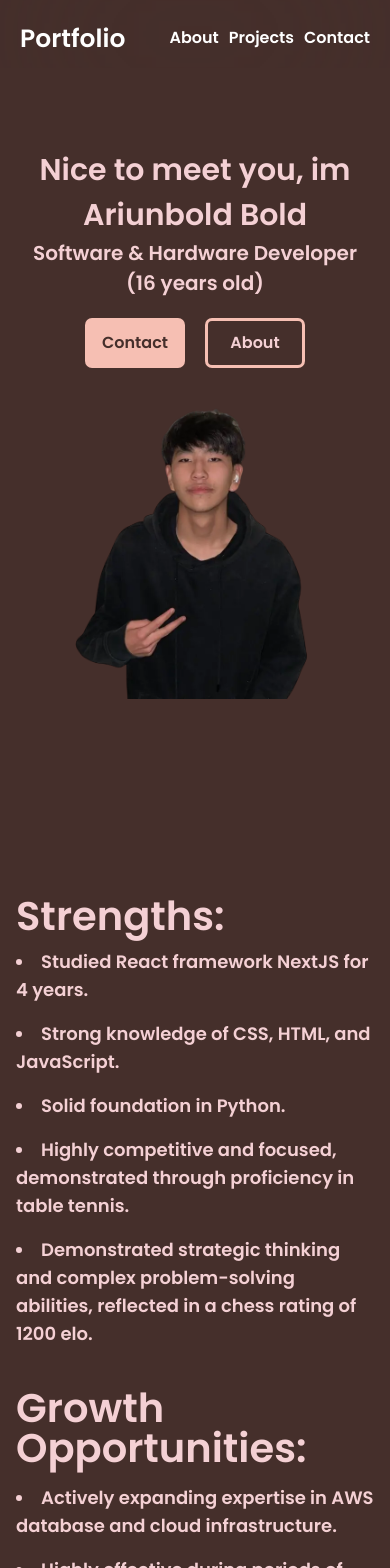
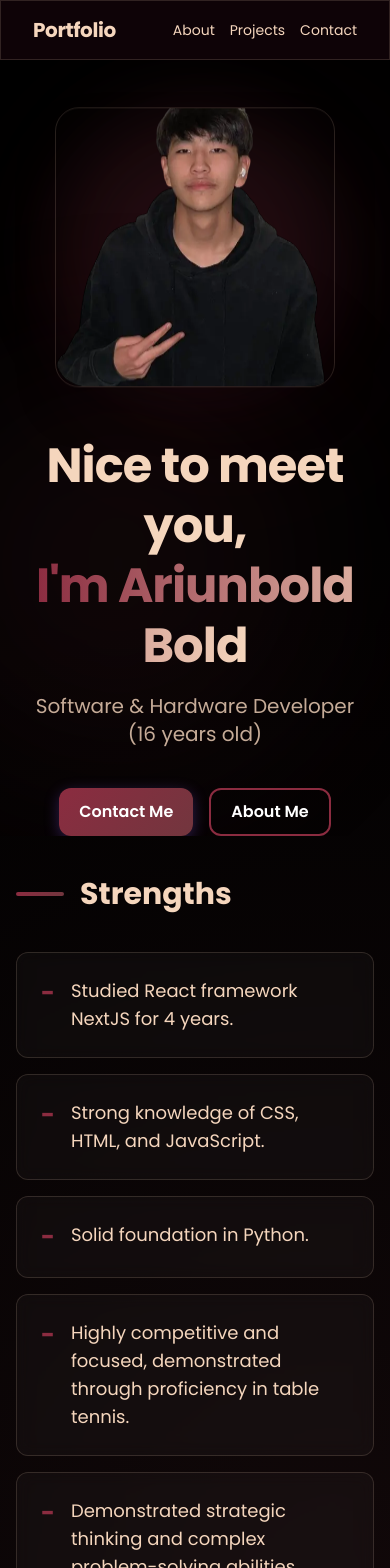
Before and after one commit to simp6969/portfolio, a Next.js app: page / in a window 390 px wide. Shown: the top 1568 px of the page. Built offline with nearby package versions, Linux system fonts and the light colour scheme.

Commit message:
integrate gemini 3 pro(high) improved effiecincy

```diff
--- a/app/globals.css
+++ b/app/globals.css
@@ -3,11 +3,14 @@
 @tailwind utilities;
 
 :root {
-  --primary-bg-color: #452f2b;
-  --primary-text: #f4d0d4;
-  --primary-accent-color: #f6bfb3;
-  --secondary-color: #b77e6d;
+  --primary-bg-color: #000000;
+  --primary-text: #F5D6BD;
+  --primary-accent-color: #8B2C40;
+  --secondary-color: #72363E;
+  --surface-color: rgba(114, 54, 62, 0.1);
+  --glass-border: rgba(245, 214, 189, 0.15);
 }
+
 html {
   scroll-behavior: smooth;
 }
@@ -19,30 +22,118 @@ body {
   scroll-behavior: smooth;
   color: var(--primary-text);
   background-color: var(--primary-bg-color);
+  background-image:
+    radial-gradient(circle at 15% 50%, rgba(139, 44, 64, 0.15), transparent 30%),
+    radial-gradient(circle at 85% 30%, rgba(114, 54, 62, 0.15), transparent 30%);
 }
 
-.main_img1 {
-  /* height: 585px;
-  width: 340px; */
-  background-size: cover;
-  background-position: center;
-  background-repeat: no-repeat;
-  background-image: url(../public/profile.webp);
+/* Custom Scrollbar */
+body::-webkit-scrollbar {
+  width: 8px;
 }
 
-body::-webkit-scrollbar {
-  display: none;
+body::-webkit-scrollbar-track {
+  background: var(--primary-bg-color);
 }
+
+body::-webkit-scrollbar-thumb {
+  background: var(--primary-accent-color);
+  border-radius: 4px;
+}
+
+body::-webkit-scrollbar-thumb:hover {
+  background: var(--secondary-color);
+}
+
+/* Typography */
+h1, h2, h3, h4, h5, h6 {
+  color: var(--primary-text);
+}
+
 h1 {
-  font-size: 40px;
+  font-size: 32px;
   font-weight: 700;
+  letter-spacing: -0.02em;
 }
+
+/* Utilities */
+.glass-panel {
+  background: rgba(20, 5, 10, 0.7);
+  backdrop-filter: blur(12px);
+  -webkit-backdrop-filter: blur(12px);
+  border: 1px solid var(--glass-border);
+}
+
+.glass-card {
+  background: rgba(255, 255, 255, 0.03);
+  backdrop-filter: blur(8px);
+  -webkit-backdrop-filter: blur(8px);
+  border: 1px solid var(--glass-border);
+  transition: all 0.3s ease;
+}
+
+.glass-card:hover {
+  background: rgba(139, 44, 64, 0.1);
+  border-color: var(--primary-accent-color);
+  transform: translateY(-2px);
+  box-shadow: 0 10px 30px -10px rgba(139, 44, 64, 0.2);
+}
+
+.text-gradient {
+  background: linear-gradient(to right, #F5D6BD, #eec0c6);
+  -webkit-background-clip: text;
+  -webkit-text-fill-color: transparent;
+}
+
+.text-gradient-accent {
+  background: linear-gradient(to right, var(--primary-accent-color), #F5D6BD);
+  -webkit-background-clip: text;
+  -webkit-text-fill-color: transparent;
+}
+
+/* Button Styles */
 .defaultButton {
-  padding: 12px;
-  border-radius: 7px;
-  font-size: 20px;
-  width: 120px;
-  transition-duration: 300ms;
+  padding: 12px 24px;
+  border-radius: 12px;
+  font-size: 18px;
+  font-weight: 600;
+  transition: all 0.3s ease;
+  position: relative;
+  overflow: hidden;
+}
+
+.btn-primary {
+  background: linear-gradient(135deg, var(--primary-accent-color), var(--secondary-color));
+  color: white;
+  box-shadow: 0 4px 15px rgba(139, 92, 246, 0.3);
+}
+
+.btn-primary:hover {
+  transform: translateY(-2px);
+  box-shadow: 0 8px 25px rgba(139, 92, 246, 0.5);
+}
+
+.btn-outline {
+  background: transparent;
+  border: 2px solid var(--primary-accent-color);
+  color: white;
+}
+
+.btn-outline:hover {
+  background: rgba(139, 92, 246, 0.1);
+  border-color: var(--secondary-color);
+  transform: translateY(-2px);
+}
+
+/* Animations */
+@keyframes float {
+  0% { transform: translateY(0px); }
+  50% { transform: translateY(-10px); }
+  100% { transform: translateY(0px); }
+}
+
+.animate-float {
+  animation: float 6s ease-in-out infinite;
 }
 
 .para {
@@ -55,29 +146,16 @@ h1 {
 
 @keyframes para {
   0% {
-    transform: translateX(-500px);
+    transform: translateX(-50px);
     opacity: 0;
   }
-
-  100% {
-    opacity: 1;
-    transform: translateX(0);
-  }
-}
-@keyframes image {
-  0% {
-    opacity: 0;
-    transform: translateX(500px);
-  }
-
   100% {
     opacity: 1;
     transform: translateX(0);
   }
 }
 
-/* new css */
-
+/* Intro Page Specifics */
 .introPage {
   display: flex !important;
   justify-items: center;
@@ -86,110 +164,49 @@ h1 {
   background-size: cover;
 }
 
-h1 {
-  font-size: 50px;
-  font-weight: 700;
-}
-
 @media only screen and (max-width: 1300px) {
   .introPage {
     flex-direction: column-reverse;
     gap: 0;
   }
-  .justify {
-    height: 50%;
-  }
 }
 
-.swiper-wrapper {
-  transition-duration: 700ms !important;
-}
-
-#move {
-  height: 250px;
-  border-radius: 50%;
-  opacity: 0.2;
-  aspect-ratio: 1;
-  left: 50%;
-  top: 50%;
-  transform: translate(-50%, -50%);
-  position: fixed;
-  z-index: 1;
-  /* Add a gentle, continuous animation */
-  animation: gentlePulse 5s infinite alternate ease-in-out;
-}
-
-@keyframes gentlePulse {
-  0% {
-    transform: translate(-50%, -50%);
-  }
-  100% {
-    transform: translate(-50%, -50%);
-  }
-}
-
+/* Star Animation */
 .star {
   display: block;
   position: absolute;
   border-radius: 100%;
+  background: white;
+  box-shadow: 0 0 10px 2px rgba(255, 255, 255, 0.4);
   animation-timing-function: linear;
   animation-iteration-count: infinite;
-  z-index: 20;
+  z-index: 0;
 }
 
+/* Page Specifics */
 .page2 {
-  height: 70vh;
+  min-height: 70vh;
   width: 100vw;
   display: flex;
   justify-content: center;
   align-items: center;
-}
-.benefits {
-  display: flex;
-  flex-direction: column;
-  gap: 10px;
-  width: 50%;
-  border-right-style: solid;
-}
-p {
-  font-size: 20px;
-}
-.disadvantage {
-  display: flex;
-  flex-direction: column;
-  gap: 10px;
-}
-
-.font_title {
-  display: inline-block;
-  font-size: 40px;
+  padding: 4rem 0;
 }
 
 .section-heading {
   font-size: 2.5rem;
   font-weight: 700;
+  margin-bottom: 1.5rem;
 }
 
 .page3 {
   display: flex;
-  height: 100vh;
+  min-height: 100vh;
   width: 100vw;
   justify-content: center;
   align-items: center;
-  background-position: center;
-  background-repeat: no-repeat;
-  background-size: cover;
   gap: 20px;
-}
-
-svg {
-  transition: all 700ms;
-}
-svg:hover {
-  cursor: pointer;
-}
-.window-animation {
-  transition: transform 0.7s ease, opacity 0.7s ease, scale 0.7s ease;
+  padding: 4rem 0;
 }
 
 .about-me-list-item {
@@ -201,59 +218,16 @@ svg:hover {
   opacity: 1;
 }
 
-.copyable-text {
-  cursor: pointer;
-  transition: color 0.2s ease-in-out;
+/* Header */
+.headerContent {
+  transition: all 0.3s ease;
+  width: 100%;
+  padding: 1rem 2rem;
 }
 
-.copyable-text:hover {
-  text-decoration: underline;
-}
-
-.copied-feedback {
-  color: green !important;
-  font-weight: bold;
-  text-decoration: none !important;
-}
-
-@media only screen and (max-width: 690px) {
-  .paragraph {
-    transform: translateX(0) !important;
-  }
-  .main_img1 {
-    transform: translateX(0) !important;
-  }
-}
-
-.headerContent {
-  transition-duration: 300ms;
-  width: 100%;
-  padding: 20px;
-  /* position: absolute; */
-  backdrop-filter: blur(20px);
-}
-
-.header {
-  backdrop-filter: blur(100px);
-}
-
-/* .header:hover {
-  .headerContent {
-    transform: translateY(-100px);
-  }
-} */
-
-.page4 {
-  height: 70vh;
-}
-
-textarea:focus,
-input:focus {
-  outline: var(--secondaryColor);
-}
-
+/* Project Display */
 .projectDisplay:hover {
-  scale: 1.15;
+  scale: 1.05;
 }
 
 @keyframes fadeInScale {
@@ -271,23 +245,18 @@ input:focus {
   animation: fadeInScale 0.6s ease-out forwards;
 }
 
+/* Responsive */
 @media only screen and (max-width: 768px) {
   .font_title {
     font-size: 30px;
   }
 
   .defaultButton {
-    padding: 10px;
+    padding: 10px 20px;
     font-size: 16px;
-    width: 100px;
   }
 
-  .main_img1 {
-    height: 400px !important;
-    width: 300px !important;
-  }
-
-  .page2 {
+  .page2, .page3, #page4 {
     height: auto;
     padding: 40px 0;
   }
@@ -295,13 +264,4 @@ input:focus {
   .info-container {
     flex-direction: column;
   }
-
-  .page3 {
-    height: auto;
-    padding: 40px 0;
-  }
-
-  #page4 {
-    padding: 40px 0;
-  }
 }
--- a/app/layout.js
+++ b/app/layout.js
@@ -1,23 +1,27 @@
 import { Poppins } from "next/font/google";
+import "./globals.css";
 import { Analytics } from "@vercel/analytics/react";
-import "./globals.css";
+import MouseFollower from "../components/MouseFollower";
 
 const poppins = Poppins({
   variable: "--font-Poppins",
   subsets: ["latin"],
-  weight: ["600"],
+  weight: ["400", "500", "600", "700", "800", "900"],
 });
 
 export const metadata = {
-  title: "portfolio",
-  description: "Ariunbold's personal portfolio",
+  title: "Ariunbold Portfolio",
+  description: "Ariunbold's Portfolio",
 };
 
 export default function RootLayout({ children }) {
   return (
     <html lang="en">
-      <Analytics />
-      <body className={`${poppins.variable} antialiased`}>{children}</body>
+      <body className={`${poppins.variable} antialiased`}>
+        <MouseFollower />
+        {children}
+        <Analytics />
+      </body>
     </html>
   );
 }
--- a/components/AboutMe.jsx
+++ b/components/AboutMe.jsx
@@ -47,33 +47,49 @@ export function AboutMePage() {
   }, []);
 
   return (
-    <div id="page2" className="page2 flex justify-center items-center w-[full]">
-      <div className="flex flex-col gap-5 items-center w-full px-4 md:px-8">
-        <div className="info-container flex flex-col md:flex-row gap-8 p-4 md:p-8 lg:p-12 w-[100vw] max-w-5xl">
-          <section className="flex flex-col gap-2 border-r-0 md:border-r-2 border-[var(--primary-accent-color)] md:pr-8 sm-[770px]:w-[100%] w-[100%]">
-            <h2 className="section-heading text-2xl md:text-3xl">Strengths:</h2>
-            <ul ref={strengthsListRef} className="list-disc list-inside">
+    <div id="page2" className="page2 relative">
+      <div className="flex flex-col gap-12 items-center w-full px-4 md:px-8 max-w-7xl mx-auto z-10">
+        <div className="grid md:grid-cols-2 gap-12 w-full">
+
+          {/* Strengths Section */}
+          <section className="flex flex-col gap-6">
+            <div className="flex items-center gap-4 mb-4">
+              <div className="h-1 w-12 bg-gradient-to-r from-[#8B2C40] to-[#72363E] rounded-full"></div>
+              <h2 className="text-3xl md:text-4xl font-bold text-[var(--primary-text)]">Strengths</h2>
+            </div>
+
+            <ul ref={strengthsListRef} className="flex flex-col gap-4">
               {strengths.map((strength, index) => (
                 <li
                   key={index}
-                  className="text-lg md:text-xl about-me-list-item py-2"
+                  className="about-me-list-item glass-card p-6 rounded-xl text-lg text-[var(--primary-text)]"
                 >
-                  {strength}
+                  <div className="flex gap-4 items-start">
+                    <span className="text-2xl font-bold text-[var(--primary-accent-color)]">-</span>
+                    <p>{strength}</p>
+                  </div>
                 </li>
               ))}
             </ul>
           </section>
-          <section className="flex flex-col gap-2 w-[100%] md-[770px]:w-[100%]">
-            <h2 className="section-heading leading-[40px] text-2xl md:text-3xl">
-              Growth Opportunities:
-            </h2>
-            <ul ref={weaknessesListRef} className="list-disc list-inside">
+
+          {/* Growth Opportunities Section */}
+          <section className="flex flex-col gap-6">
+            <div className="flex items-center gap-4 mb-4">
+              <div className="h-1 w-12 bg-gradient-to-r from-[#72363E] to-[#8B2C40] rounded-full"></div>
+              <h2 className="text-3xl md:text-4xl font-bold text-[var(--primary-text)]">Growth</h2>
+            </div>
+
+            <ul ref={weaknessesListRef} className="flex flex-col gap-4">
               {weaknesses.map((weakness, index) => (
                 <li
                   key={index}
-                  className="text-lg md:text-xl about-me-list-item py-2"
+                  className="about-me-list-item glass-card p-6 rounded-xl text-lg text-[var(--primary-text)]"
                 >
-                  {weakness}
+                  <div className="flex gap-4 items-start">
+                    <span className="text-2xl font-bold text-[var(--primary-accent-color)]">-</span>
+                    <p>{weakness}</p>
+                  </div>
                 </li>
               ))}
             </ul>
--- a/components/Header.jsx
+++ b/components/Header.jsx
@@ -1,24 +1,27 @@
 export function Header() {
   return (
-    <div className="sticky header top-0 h-[8vh] z-[9]">
-      <div className="headerContent flex flex-row gap-[10px]">
+    <div className="sticky header top-0 h-[60px] z-[9] glass-panel">
+      <div className="headerContent flex flex-row gap-[10px] items-center h-full px-6">
         <div className="w-[50%]">
-          <h1 className="text-[25px] h-[35px] text-[white]">
-            <a href="#page1" className="hover:cursor-pointer">
+          <h1 className="text-[20px] font-bold text-[var(--primary-text)]">
+            <a href="#page1" className="hover:cursor-pointer hover:text-[var(--primary-accent-color)] transition-colors">
               Portfolio
             </a>
           </h1>
         </div>
 
-        <div className="w-[50%] text-[white] justify-end flex items-center gap-[30px] max-sm:gap-[10px] max-[360px]:gap-[5px] flex-row">
-          <a href="#page2" className="hover:cursor-pointer">
+        <div className="w-[50%] text-[var(--primary-text)] justify-end flex items-center gap-[30px] max-sm:gap-[15px] flex-row text-sm md:text-base">
+          <a href="#page2" className="hover:cursor-pointer hover:text-[var(--primary-accent-color)] transition-colors relative group">
             About
+            <span className="absolute -bottom-1 left-0 w-0 h-0.5 bg-[var(--primary-accent-color)] transition-all group-hover:w-full"></span>
           </a>
-          <a href="#page3" className="hover:cursor-pointer">
+          <a href="#page3" className="hover:cursor-pointer hover:text-[var(--primary-accent-color)] transition-colors relative group">
             Projects
+            <span className="absolute -bottom-1 left-0 w-0 h-0.5 bg-[var(--primary-accent-color)] transition-all group-hover:w-full"></span>
           </a>
-          <a href="#page4" className="hover:cursor-pointer">
+          <a href="#page4" className="hover:cursor-pointer hover:text-[var(--primary-accent-color)] transition-colors relative group">
             Contact
+            <span className="absolute -bottom-1 left-0 w-0 h-0.5 bg-[var(--primary-accent-color)] transition-all group-hover:w-full"></span>
           </a>
         </div>
       </div>
--- a/components/IntroPage.jsx
+++ b/components/IntroPage.jsx
@@ -43,19 +43,28 @@ export function Intro() {
     <div
       id="page1"
       ref={containerRef}
-      className="justify-center overflow-hidden p-[20px] max-[690px]:flex-wrap max-[690px]:p-[30px] items-center h-[92vh] w-[100vw] gap-[20px] page1 flex"
+      className="introPage min-h-[92vh] w-full overflow-hidden relative"
     >
+      {/* Background Elements */}
+      <div className="absolute top-20 left-20 w-72 h-72 bg-[#8B2C40]/20 rounded-full blur-[100px] animate-pulse" />
+      <div className="absolute bottom-20 right-20 w-96 h-96 bg-[#72363E]/20 rounded-full blur-[100px] animate-pulse delay-1000" />
+
+      <div className="max-w-7xl mx-auto flex flex-col-reverse lg:flex-row items-center justify-between w-full px-6 lg:px-12 gap-12 z-10">
         <div
           ref={introductionRef}
-        className={
-          "flex gap-[20px] mt-[50px] flex-col max-[690px]:justify-center max-[690px]:items-center max-[690px]:text-center paragraph"
-        }
+          className="flex flex-col gap-6 max-w-2xl lg:items-start items-center text-center lg:text-left"
         >
           <div>
-          <h1 className="font_title">Nice to meet you, im Ariunbold Bold</h1>
-          <p>Software & Hardware Developer (16 years old)</p>
+            <h1 className="text-5xl lg:text-7xl font-bold mb-4 leading-tight">
+              Nice to meet you, <br />
+              <span className="text-gradient-accent">I'm Ariunbold Bold</span>
+            </h1>
+            <p className="text-xl text-[var(--primary-text)] opacity-80">
+              Software & Hardware Developer (16 years old)
+            </p>
           </div>
-        <div className="flex gap-[20px]">
+
+          <div className="flex gap-4 mt-4">
             <button
               onClick={() =>
                 window.scroll({
@@ -64,9 +73,9 @@ export function Intro() {
                   behavior: "smooth",
                 })
               }
-            className="defaultButton bg-[var(--primary-accent-color)] text-[--primary-bg-color] hover:bg-[#fcb09f]"
+              className="defaultButton btn-primary"
             >
-            Contact
+              Contact Me
             </button>
             <button
               onClick={() =>
@@ -76,26 +85,27 @@ export function Intro() {
                   behavior: "smooth",
                 })
               }
-            className="defaultButton  border-[3px] border-[var(--primary-accent-color)] hover:text-[#fcb09f]"
+              className="defaultButton btn-outline"
             >
-            About
+              About Me
             </button>
           </div>
         </div>
+
         <div
           ref={introImageRef}
-        className={
-          "h-[690px] w-[530px] max-[690px]:w-[240px] max-[690px]:h-[485px]"
-        }
+          className="relative w-[280px] h-[280px] lg:w-[500px] lg:h-[500px] animate-float"
         >
+          <div className="absolute inset-0 bg-gradient-to-tr from-[#8B2C40] to-[#72363E] rounded-full blur-2xl opacity-20"></div>
           <Image
             height={690}
             width={530}
-          alt="yeah that me"
-          fetchPriority="high"
+            alt="Ariunbold Bold"
+            priority
             src={"/profile.webp"}
-          loading="eager"
+            className="object-cover rounded-3xl shadow-2xl border border-[var(--glass-border)] relative z-10 w-full h-full"
           />
+        </div>
       </div>
     </div>
   );
--- /dev/null
+++ b/components/MouseFollower.jsx
@@ -0,0 +1,47 @@
+"use client";
+import { useEffect, useState } from "react";
+
+export default function MouseFollower() {
+  const [position, setPosition] = useState({ x: 0, y: 0 });
+  const [isHovering, setIsHovering] = useState(false);
+
+  useEffect(() => {
+    const updateMousePosition = (e) => {
+      setPosition({ x: e.clientX, y: e.clientY });
+    };
+
+    const handleMouseOver = (e) => {
+      if (
+        e.target.tagName === "BUTTON" ||
+        e.target.tagName === "A" ||
+        e.target.closest("button") ||
+        e.target.closest("a")
+      ) {
+        setIsHovering(true);
+      } else {
+        setIsHovering(false);
+      }
+    };
+
+    window.addEventListener("mousemove", updateMousePosition);
+    window.addEventListener("mouseover", handleMouseOver);
+
+    return () => {
+      window.removeEventListener("mousemove", updateMousePosition);
+      window.removeEventListener("mouseover", handleMouseOver);
+    };
+  }, []);
+
+  return (
+    <div
+      className="fixed pointer-events-none z-0 transition-transform duration-200 ease-out hidden md:block mix-blend-screen"
+      style={{
+        left: `${position.x}px`,
+        top: `${position.y}px`,
+        transform: `translate(-50%, -50%) scale(${isHovering ? 1.2 : 1})`,
+      }}
+    >
+      <div className="w-[400px] h-[400px] rounded-full bg-[radial-gradient(circle,rgba(139,44,64,0.15)_0%,transparent_70%)] blur-3xl"></div>
+    </div>
+  );
+}
```
Also changed, not shown: components/ContactList.jsx (+28 -28 lines), components/CreativeEngineering.jsx (+40 -34 lines), components/projectShowcase.jsx (+49 -38 lines), 1 other file (tests, documents, lock files or other folders). Lines whose indentation alone changed are shown as unchanged.
